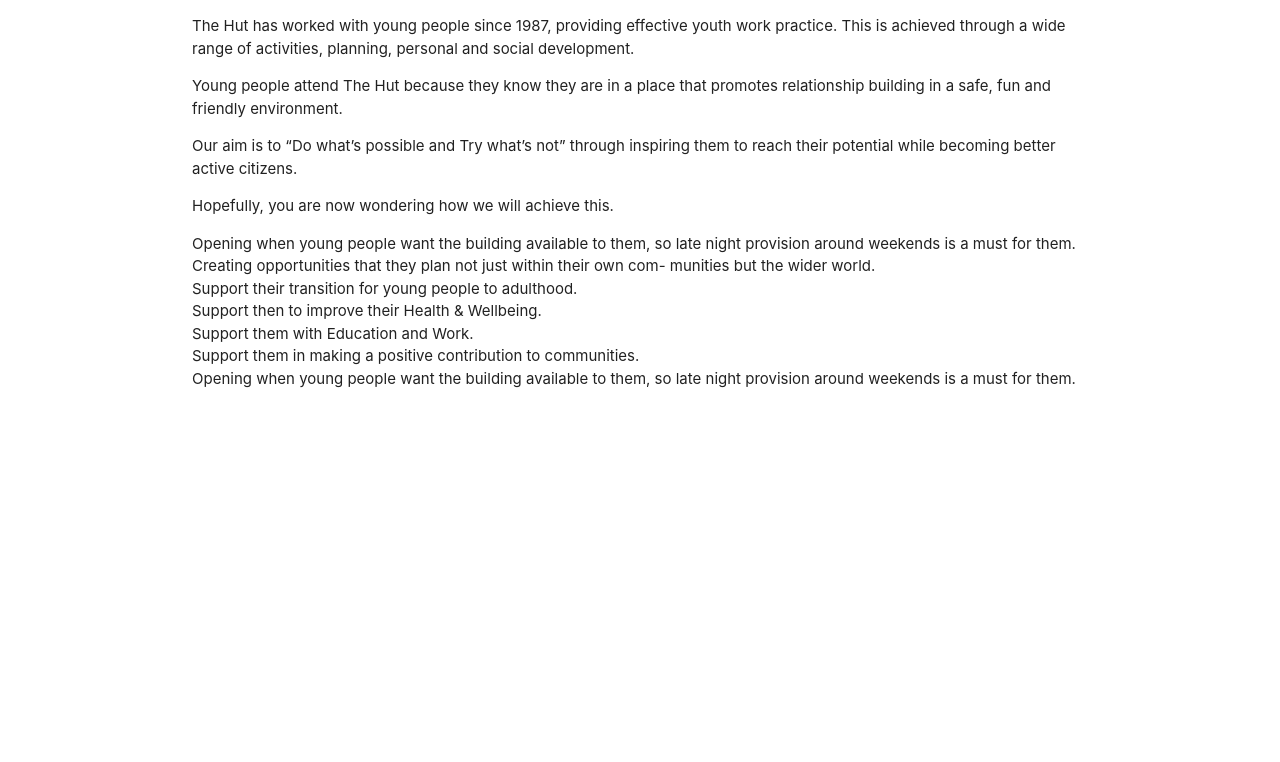
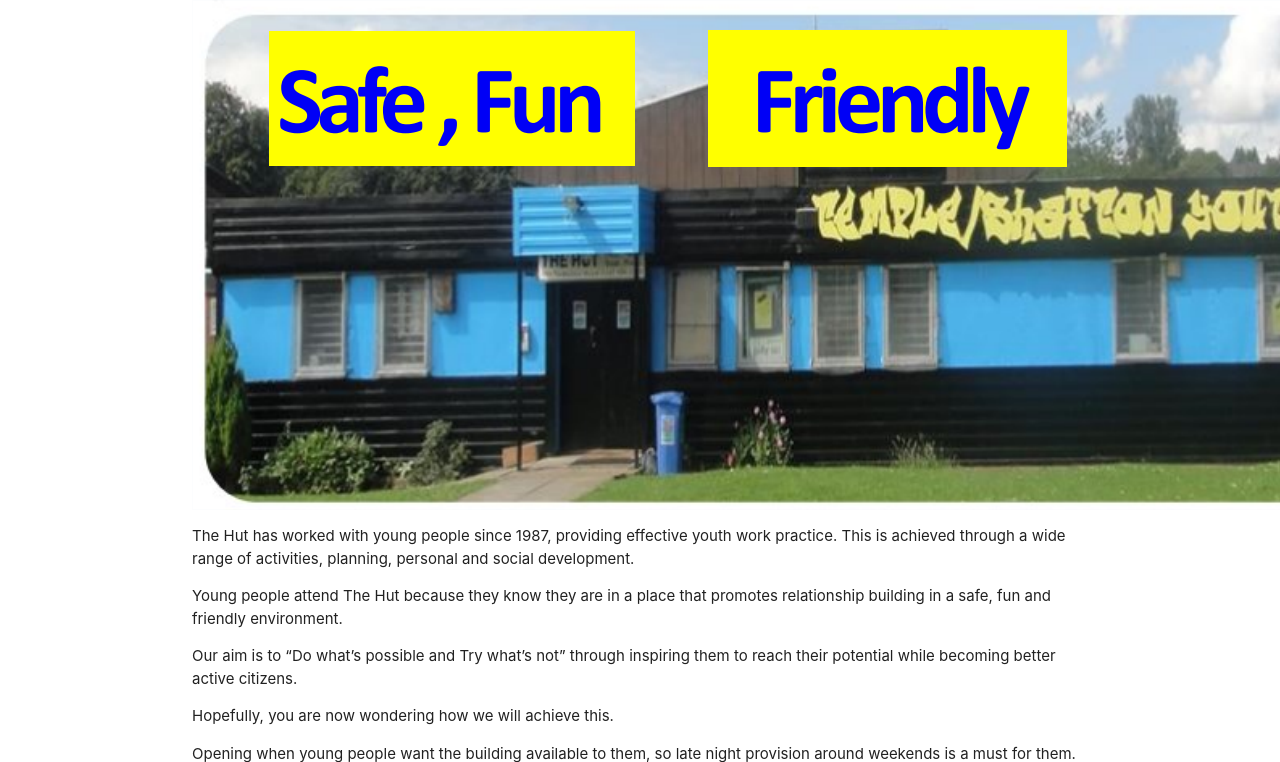
Before and after one commit to Baetek/the-hut-youth-project, a Flask app: page / in a window 1280 px wide; the page is wider, and only the part inside the window is pictured. Shown: the top 762 px of that part. Before the commit the page ends 388 px from the top of that part, so only its background shows below. Run offline with Flask 2, Linux system fonts and the light colour scheme.

Commit message:
Home fix

```diff
--- a/templates/home.html
+++ b/templates/home.html
@@ -16,6 +16,7 @@
 
       <div class="container">
         <!-- Page Content goes here -->
+<img src="{{url_for('static', filename='images/the-hut-build.png')}}" align="middle" />
 
 
 <p>
```
Also changed, not shown: static/images/the-hut-build.png (added).
